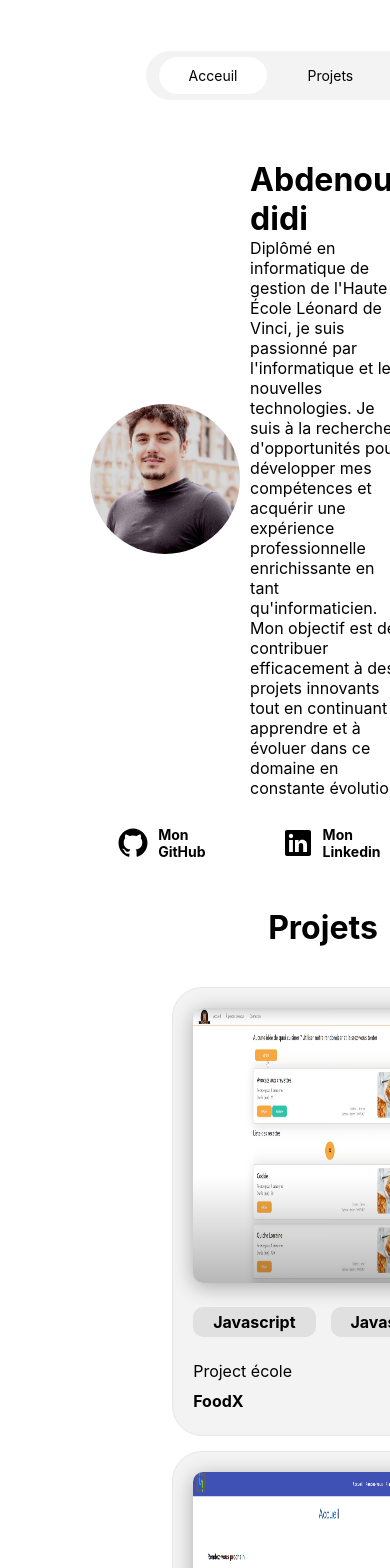
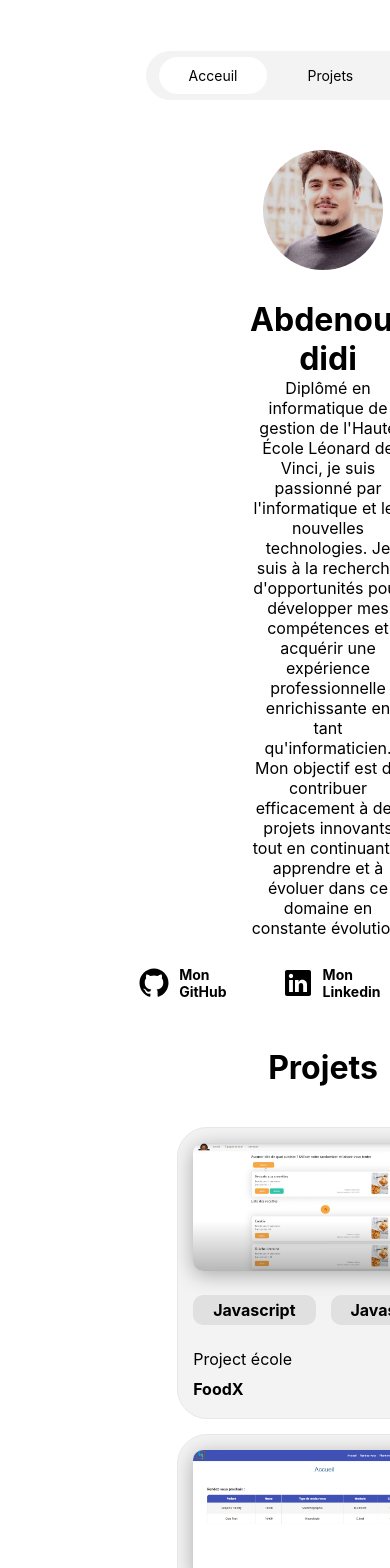
Before and after one commit to AbdenourDidi/portfolioApp, a React (Create React App) app: page / in a window 390 px wide. Shown: the top 1568 px of the page. Built offline with nearby package versions, Linux system fonts and the light colour scheme.

Commit message:
refactor for responsive

```diff
--- a/src/components/Bento.tsx
+++ b/src/components/Bento.tsx
@@ -9,9 +9,9 @@ const Container = styled.div`
   overflow: hidden;
   min-width: 46%;
 
-  @media (max-width: 768px) {
+  @media (max-width: 600px) {
     min-width: 90%;
-    min-height: auto;
+    padding: 15px;
   }
 `;
 
--- a/src/components/BentoContentProjet.tsx
+++ b/src/components/BentoContentProjet.tsx
@@ -32,6 +32,17 @@ const ImageContainer = styled.div`
   align-items: center;
 `;
 
+const StyledImage = styled.img`
+  max-width: 100%;
+  height: 300px;
+  border-radius: 10px;
+  box-shadow: 0px 4px 20px 0px rgba(0, 0, 0, 0.3);
+  @media (max-width: 600px) {
+    width: 100%;
+    height: 100%;
+  }
+`;
+
 interface BentoContentProps {
   img: string;
   front: string;
@@ -47,29 +58,10 @@ const BentoContentProjet: React.FC<BentoContentProps> = ({
   projet,
   titre,
 }) => {
-  const [width, setWidth] = useState("100%");
-  useEffect(() => {
-    const image = new Image();
-    image.src = img;
-    image.onload = () => {
-      if (image.naturalHeight > image.naturalWidth) {
-        setWidth(`${image.naturalWidth / 2.5}px`);
-      }
-    };
-  }, [img]);
-
   return (
     <BentoContentContainer>
       <ImageContainer>
-        <img
-          src={img}
-          width={width}
-          height={275}
-          style={{
-            borderRadius: 10,
-            boxShadow: `0px 4px 20px 0px rgba(0, 0, 0, 0.3)`,
-          }}
-        />
+        <StyledImage src={img} />
       </ImageContainer>
       <LanguageContent>
         <LanguageContentContainer>
--- a/src/components/BentoContentSkill.tsx
+++ b/src/components/BentoContentSkill.tsx
@@ -5,8 +5,8 @@ const BentoContentContainer = styled.div`
   flex-direction: column;
   gap: 24px;
   padding: 22px;
-  @media (max-width: 768px) {
-    padding: 5px;
+  @media (max-width: 600px) {
+    padding: 2px;
     gap: 16px;
   }
 `;
@@ -17,8 +17,8 @@ const ContentSkill = styled.div`
   gap: 69px;
   align-items: center;
   justify-content: space-between;
-  @media (max-width: 768px) {
-    gap: 15px;
+  @media (max-width: 600px) {
+    gap: 25px;
   }
 `;
 
@@ -36,19 +36,28 @@ const LevelContainerDetail = styled.div`
   display: flex;
   flex-direction: row;
   gap: 25px;
+  @media (max-width: 600px) {
+    gap: 15px;
+  }
 `;
 
 const StyledImage = styled.img`
   height: 80px;
   width: auto;
   object-fit: contain;
-  @media (max-width: 768px) {
-    height: 60px;
+  @media (max-width: 600px) {
+    height: 50px;
   }
 `;
 
-const TitleH1 = styled.h1`
+const TitleBento = styled.h1`
   opacity: 50%;
+`;
+
+const TitleSkill = styled.h1`
+  @media (max-width: 600px) {
+    font-size: 25px;
+  }
 `;
 
 interface SkillProps {
@@ -65,10 +74,10 @@ interface BentoContentProps {
 const BentoContentSkill = ({ titre, listSkill }: BentoContentProps) => {
   return (
     <BentoContentContainer>
-      <TitleH1>{titre}</TitleH1>
+      <TitleBento>{titre}</TitleBento>
       {listSkill.map((skill) => (
         <ContentSkill>
-          <h1>{skill.skill}</h1>
+          <TitleSkill>{skill.skill}</TitleSkill>
           <StyledImage src={skill.img} />
           <LevelContainerDetail>
             {Array.from({ length: skill.experience }).map((_, i) => (
--- a/src/components/Contact.tsx
+++ b/src/components/Contact.tsx
@@ -12,8 +12,10 @@ const ContactContainer = styled.div`
   flex-direction: row;
   justify-content: center;
   gap: 31px;
+  @media (max-width: 600px) {
+    gap: 10px;
+  }
 `;
-
 
 const Contact = () => {
   return (
--- a/src/components/Hero.tsx
+++ b/src/components/Hero.tsx
@@ -4,6 +4,11 @@ import styled from "styled-components";
 const HeroContainer = styled.div`
   display: flex;
   flex-direction: row;
+  @media (max-width: 600px) {
+    flex-direction: column;
+    align-items: center;
+    text-align: center;
+  }
 `;
 const DescriptionContainer = styled.div`
   flex-direction: column;
@@ -12,6 +17,9 @@ const DescriptionContainer = styled.div`
   flex: 1;
   padding: 10px;
   padding-right: 150px;
+  @media (max-width: 600px) {
+    padding-right: 0;
+  }
 `;
 
 const ImageContainer = styled.div`
@@ -19,6 +27,9 @@ const ImageContainer = styled.div`
   justify-content: center;
   display: flex;
   flex: 1;
+  @media (max-width: 600px) {
+    margin-bottom: 20px;
+  }
 `;
 
 const ImageRond = styled.div`
@@ -26,6 +37,10 @@ const ImageRond = styled.div`
   overflow: hidden;
   width: 150px;
   height: 150px;
+  @media (max-width: 600px) {
+    width: 120px;
+    height: 120px;
+  }
 `;
 
 const Hero = () => {
--- a/src/components/LevelSkill.tsx
+++ b/src/components/LevelSkill.tsx
@@ -4,6 +4,11 @@ const LevelContainer = styled.div`
   display: flex;
   flex-direction: row;
   gap: 74px;
+  @media (max-width: 600px) {
+    display: flex;
+    flex-direction: column;
+    gap: 40px;
+  }
 `;
 
 const LevelContainerDetail = styled.div`
--- a/src/components/ProjectImage.tsx
+++ b/src/components/ProjectImage.tsx
@@ -12,6 +12,9 @@ const Container = styled.div`
   justify-content: center;
   align-items: center;
   gap: 15px;
+  @media (max-width: 600px) {
+    gap: 10px;
+  }
 `;
 const ImagesContainer = styled.div`
   display: flex;
@@ -19,49 +22,37 @@ const ImagesContainer = styled.div`
   justify-content: center;
   align-items: center;
   gap: 20px;
+  padding: 10px;
+  @media (max-width: 600px) {
+    gap: 15px;
+  }
 `;
 
+const StyledImage = styled.img`
+  object-fit: contain;
+  max-width: 100%;
+  height: auto;
+  border-radius: 8px;
+  @media (max-width: 600px) {
+    min-width: 370px;
+    max-height: 300px;
+  }
+`;
 const Title = styled.p`
   font-size: 20px;
   font-weight: bold;
+  @media (max-width: 600px) {
+    font-size: 18px;
+  }
 `;
 
 const ProjectImage = ({ title, images }: Props) => {
-  const [imageWidths, setImageWidths] = useState<{
-    [key: string]: string | number;
-  }>({});
-
-  useEffect(() => {
-    images.forEach((image) => {
-      const img = new Image();
-      img.src = image;
-      img.onload = () => {
-        setImageWidths((prev) => {
-          let newWidth;
-          if (img.naturalHeight > img.naturalWidth) {
-            newWidth = `${img.naturalWidth}px`; // Portrait : largeur réelle
-          } else {
-            newWidth = "100%"; // Paysage : largeur à 100%
-          }
-          return {
-            ...prev,
-            [image]: newWidth,
-          };
-        });
-      };
-    });
-  }, [images]);
-
   return (
     <Container>
       <Title>{title}</Title>
       <ImagesContainer>
         {images.map((image) => (
-          <img
-            width={imageWidths[image] || "100%"} // Utilise la largeur calculée ou "100%" par défaut
-            src={image}
-            alt="Project"
-          />
+          <StyledImage src={image} />
         ))}
       </ImagesContainer>
     </Container>
--- a/src/pages/Home.tsx
+++ b/src/pages/Home.tsx
@@ -8,7 +8,7 @@ const Gap = styled.div`
   display: flex;
   flex-direction: column;
   gap: 70px;
-  @media (max-width: 768px) {
+  @media (max-width: 600px) {
     gap: 40px;
   }
 `;
@@ -19,7 +19,7 @@ const HeroContainer = styled.div`
   gap: 20px;
   justify-content: center;
   align-items: center;
-  @media (max-width: 768px) {
+  @media (max-width: 600px) {
     gap: 10px;
   }
 `;
--- a/src/pages/Project.tsx
+++ b/src/pages/Project.tsx
@@ -13,6 +13,10 @@ const Page = styled.div`
   display: flex;
   flex-direction: column;
   gap: 60px;
+  @media (max-width: 600px) {
+    align-items: center;
+    text-align: center;
+  }
 `;
 
 const TopContainer = styled.div``;
@@ -22,23 +26,40 @@ const ProjectsDescriptionContainer = styled.div`
   flex: 1;
   flex-direction: row;
   align-items: center;
+  @media (max-width: 600px) {
+    flex-direction: column; /* Empiler les sections sur mobile */
+    align-items: flex-start;
+  }
 `;
 const DetailsContainer = styled.div`
   display: flex;
   flex: 1;
   flex-direction: column;
   gap: 50px;
+  @media (max-width: 600px) {
+    width: 100%; /* Occupe toute la largeur sur mobile */
+    gap: 15px;
+  }
 `;
 const RowContainer = styled.div`
   display: flex;
   flex-direction: row;
   gap: 20px;
+
+  @media (max-width: 600px) {
+    flex-direction: column;
+    gap: 10px;
+  }
 `;
 const DescriptionContainer = styled.div`
   display: flex;
   flex: 1;
   flex-direction: column;
   align-items: flex-start;
+  @media (max-width: 600px) {
+    width: 100%;
+    text-align: justify;
+  }
 `;
 
 const ImageProjets = styled.div`
@@ -47,6 +68,19 @@ const ImageProjets = styled.div`
   justify-content: center;
   align-items: center;
   gap: 45px;
+  @media (max-width: 600px) {
+    gap: 20px;
+  }
+`;
+
+const TitleDesign = styled.hr`
+  width: 500px;
+  border: 1px solid black;
+  margin-left: 0px;
+  @media (max-width: 600px) {
+    width: 200px;
+    border: 1px solid black;
+  }
 `;
 
 const Project = () => {
@@ -70,13 +104,7 @@ const Project = () => {
     <Page>
       <TopContainer>
         <h1>{project?.title}</h1>
-        <hr
-          style={{
-            width: 500,
-            border: `1px solid black`,
-            marginLeft: 0,
-          }}
-        />
+        <TitleDesign />
         <ProjectsDescriptionContainer>
           <DetailsContainer>
             <RowContainer>
--- a/src/pages/Projects.tsx
+++ b/src/pages/Projects.tsx
@@ -9,7 +9,7 @@ const BentoContainer = styled.div`
   display: flex;
   flex-direction: row;
   gap: 20px;
-  @media (max-width: 768px) {
+  @media (max-width: 600px) {
     flex-direction: column;
     gap: 15px;
   }
@@ -19,7 +19,7 @@ const Bentos = styled.div`
   flex-direction: column;
   gap: 20px;
 
-  @media (max-width: 768px) {
+  @media (max-width: 600px) {
     align-items: center;
     gap: 15px;
   }
@@ -34,7 +34,7 @@ const Gap = styled.div`
   display: flex;
   flex-direction: column;
   gap: 70px;
-  @media (max-width: 768px) {
+  @media (max-width: 600px) {
     gap: 40px;
   }
 `;
--- a/src/pages/Skills.tsx
+++ b/src/pages/Skills.tsx
@@ -38,7 +38,7 @@ const BentoContainer = styled.div`
   display: flex;
   flex-direction: row;
   gap: 20px;
-  @media (max-width: 768px) {
+  @media (max-width: 600px) {
     flex-direction: column;
     gap: 20px;
   }
@@ -47,7 +47,7 @@ const Bentos = styled.div`
   display: flex;
   flex-direction: column;
   gap: 20px;
-  @media (max-width: 768px) {
+  @media (max-width: 600px) {
     gap: 20px;
     align-items: center;
   }
@@ -57,7 +57,7 @@ const Gap = styled.div`
   display: flex;
   flex-direction: column;
   gap: 70px;
-  @media (max-width: 768px) {
+  @media (max-width: 600px) {
     align-items: center;
     gap: 40px;
   }
```
